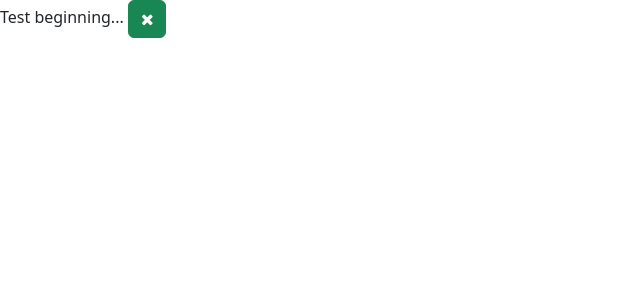
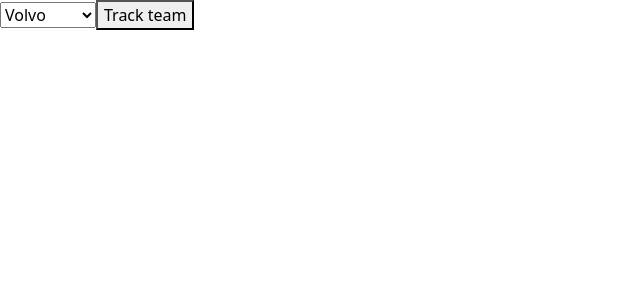
Before and after one commit to PaoloDeLux/basketball-tracker, an Angular app: page / in a window 1280 px wide. Shown: the top 300 px of the page, without its empty margins (0-640 px from the left). Built offline with nearby package versions, Linux system fonts and the light colour scheme.

Commit message:
Tracker module

```diff
--- a/src/app/app-routing.module.ts
+++ b/src/app/app-routing.module.ts
@@ -1,7 +1,7 @@
 import { NgModule } from '@angular/core';
 import { RouterModule, Routes } from '@angular/router';
 
-const routes: Routes = [];
+const routes: Routes = [{ path: 'tracker', loadChildren: () => import('./tracker/tracker.module').then(m => m.TrackerModule) }];
 
 @NgModule({
   imports: [RouterModule.forRoot(routes)],
--- a/src/app/app.component.html
+++ b/src/app/app.component.html
@@ -1,6 +1 @@
-Test beginning...
-
-
-<button class="btn btn-success">
-  <i class="fa fa-times"></i>
-</button>
+<app-tracker></app-tracker>
--- a/src/app/app.module.ts
+++ b/src/app/app.module.ts
@@ -3,6 +3,7 @@
 
 import { AppRoutingModule } from './app-routing.module';
 import { AppComponent } from './app.component';
+import { TrackerModule } from './tracker/tracker.module';
 
 @NgModule({
   declarations: [
@@ -10,7 +11,8 @@
   ],
   imports: [
     BrowserModule,
-    AppRoutingModule
+    AppRoutingModule,
+    TrackerModule
   ],
   providers: [],
   bootstrap: [AppComponent]
--- /dev/null
+++ b/src/app/tracker/tracker.component.html
@@ -0,0 +1,8 @@
+<select name="cars" id="teamInput">
+  <option value="volvo">Volvo</option>
+  <option value="saab">Saab</option>
+  <option value="mercedes">Mercedes</option>
+  <option value="audi">Audi</option>
+</select>
+
+<button id="trackBtn">Track team</button>
```
Also changed, not shown: src/app/tracker/tracker-routing.module.ts (added, +16 -0 lines), src/app/tracker/tracker.component.ts (added, +10 -0 lines), src/app/tracker/tracker.module.ts (added, +20 -0 lines), src/app/tracker/tracker.component.css (added), 1 other file (tests, documents, lock files or other folders).
